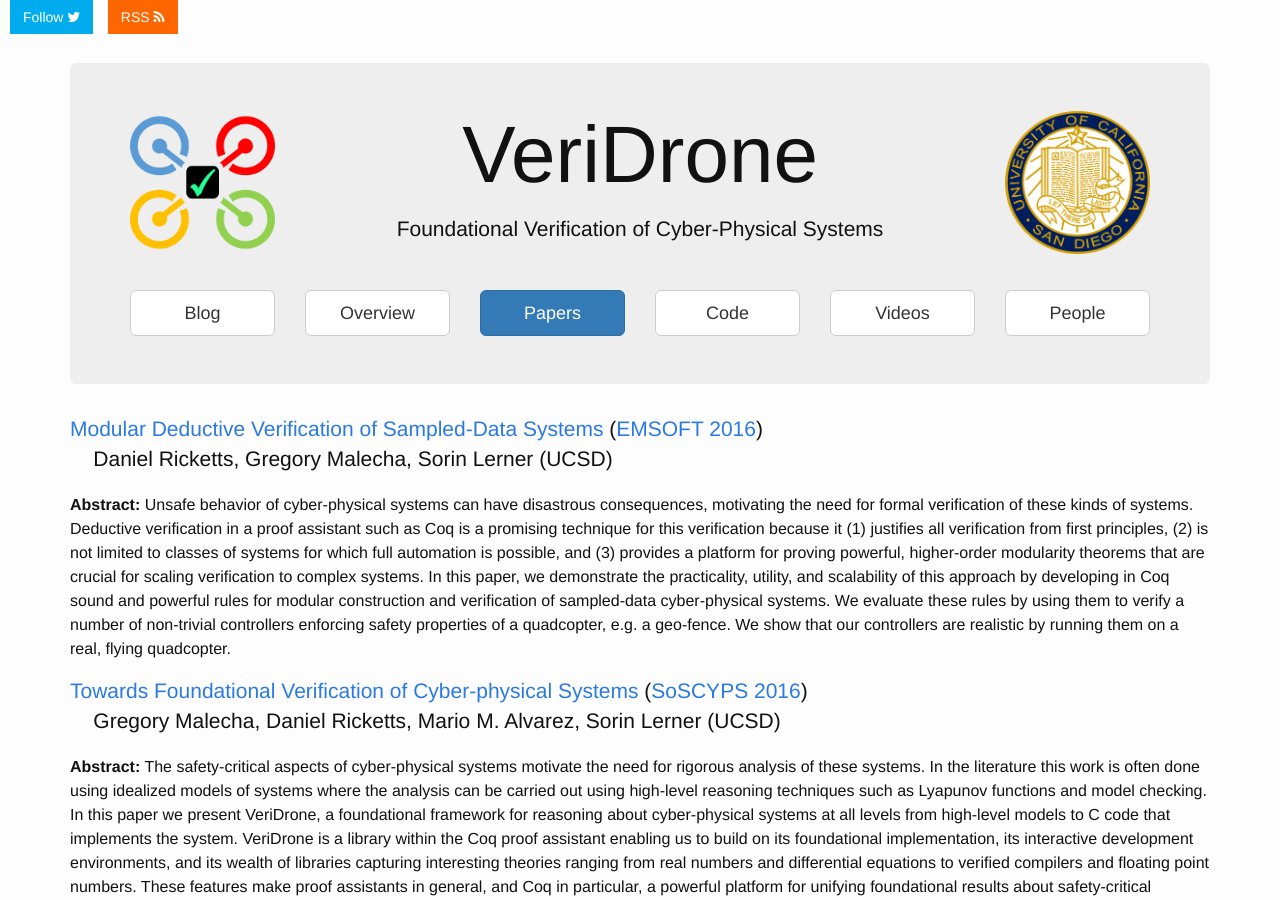
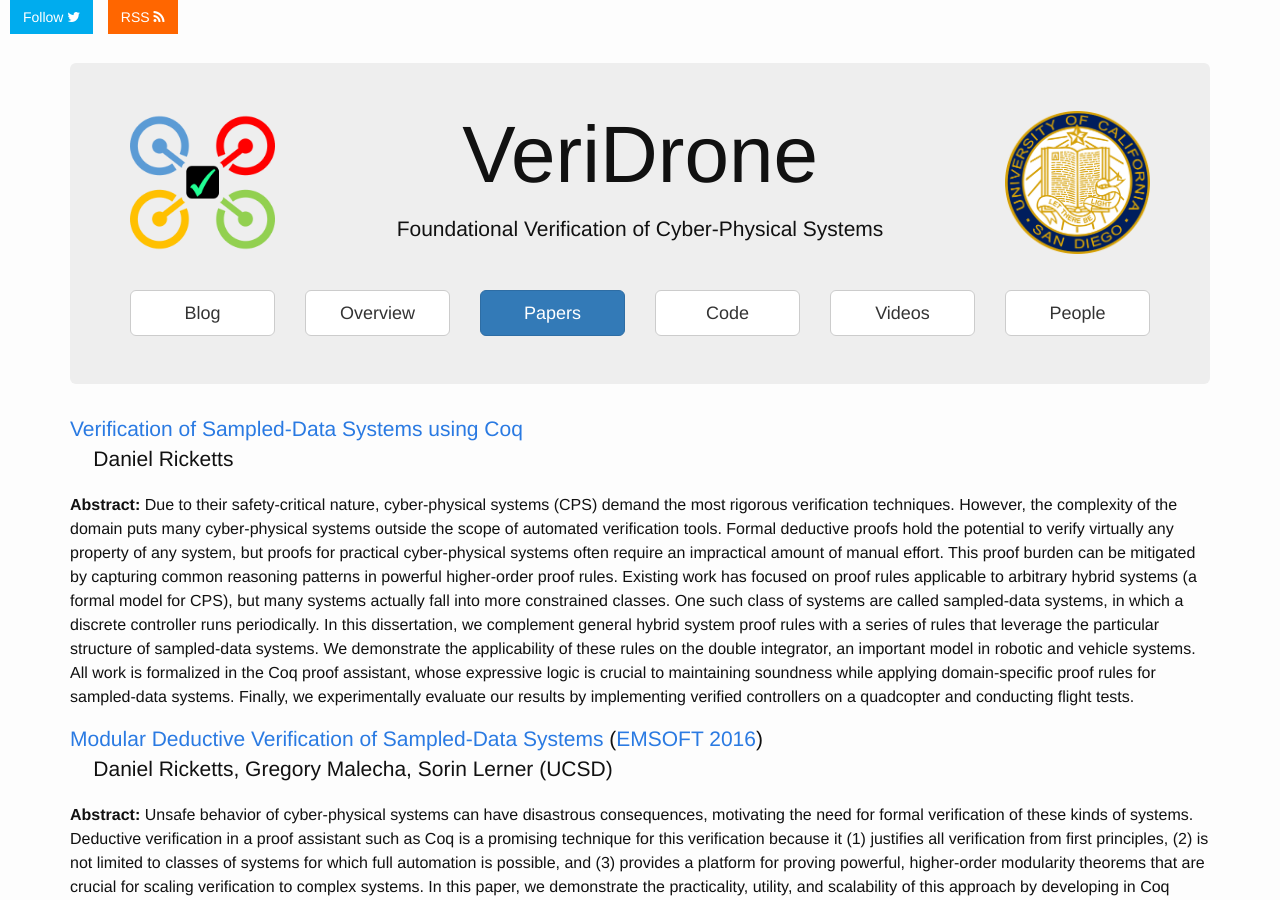
Before and after one commit to UCSD-PL/veridrone, a Jekyll site: the page built from papers.html, in a window 1280 px wide and 900 px high. Built offline with Jekyll 4.4.1, drawn with Linux system fonts in a browser that asks for light colours; nearby versions of some CDN libraries.

Commit message:
Added dissertation.

```diff
--- a/papers.html
+++ b/papers.html
@@ -7,6 +7,34 @@ layout: default
   <h2>Papers</h2>
 </div>
 -->
+<p class="lead"><a href="{{ site.baseurl }}/papers/ricketts-dissertation.pdf">Verification of Sampled-Data Systems using Coq</a>
+  <br>
+  &nbsp;&nbsp;&nbsp; Daniel Ricketts
+  <br></p>
+
+<p><b>Abstract:</b>
+Due to their safety-critical nature, cyber-physical systems (CPS) demand
+the most rigorous verification techniques. However, the complexity of the
+domain puts many cyber-physical systems outside the scope of automated
+verification tools. Formal deductive proofs hold the potential to verify
+virtually any property of any system, but proofs for practical
+cyber-physical systems often require an impractical amount of manual
+effort. This proof burden can be mitigated by capturing common reasoning
+patterns in powerful higher-order proof rules. Existing work has focused on
+proof rules applicable to arbitrary hybrid systems (a formal model for
+CPS), but many systems actually fall into more constrained classes. One
+such class of systems are called sampled-data systems, in which a discrete
+controller runs periodically. In this dissertation, we complement general
+hybrid system proof rules with a series of rules that leverage the
+particular structure of sampled-data systems. We demonstrate the
+applicability of these rules on the double integrator, an important model
+in robotic and vehicle systems. All work is formalized in the Coq proof
+assistant, whose expressive logic is crucial to maintaining soundness while
+applying domain-specific proof rules for sampled-data systems. Finally, we
+experimentally evaluate our results by implementing verified controllers on
+a quadcopter and conducting flight tests.
+</p>
+
 <p class="lead"><a href="{{ site.baseurl }}/papers/emsoft2016.pdf">Modular Deductive Verification of Sampled-Data Systems</a> (<a href="http://esweek.org/emsoft/about" target="_blank">EMSOFT 2016</a>)
   <br>
   &nbsp;&nbsp;&nbsp; Daniel Ricketts, Gregory Malecha, Sorin Lerner (UCSD)
```
Also changed, not shown: 1 other file.
